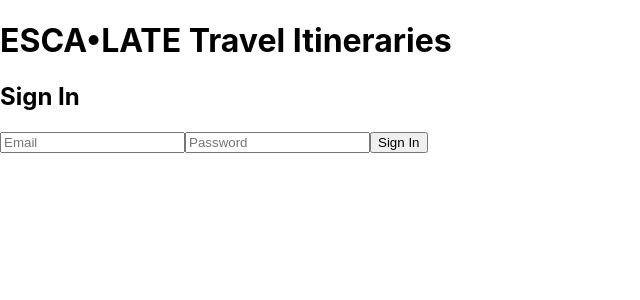
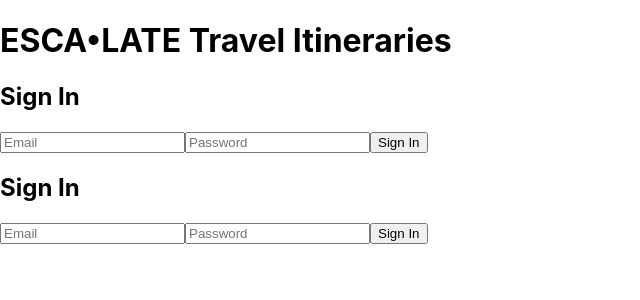
Before and after one commit to elijahescamilla1/travel-itinerary, a React (Create React App) app: page / in a window 1280 px wide. Shown: the top 300 px of the page, without its empty margins (0-640 px from the left). Built offline with nearby package versions, Linux system fonts and the light colour scheme; no server answers.

Commit message:
Adding UI improvements

```diff
--- a/src/App.js
+++ b/src/App.js
@@ -14,11 +14,13 @@ function App() {
       <div className="App">
         <header className="App-header">
           <h1>ESCA•LATE Travel Itineraries</h1>
-          {user ? <SignOut /> : null}
         </header>
-        <Routes>
-          <Route path="/" element={user ? <Home /> : <SignIn />} />
-        </Routes>
+        <main className="App-main">
+          {user ? <SignOut /> : <SignIn />}
+          <Routes>
+            <Route path="/" element={user ? <Home /> : <SignIn />} />
+          </Routes>
+        </main>
       </div>
     </Router>
   );
--- a/src/signin.js
+++ b/src/signin.js
@@ -17,7 +17,7 @@ function SignIn() {
   };
 
   return (
-    <div className="login-container">
+    <div className="signin-form">
       <h2>Sign In</h2>
       <form onSubmit={handleSubmit}>
         <input
```
